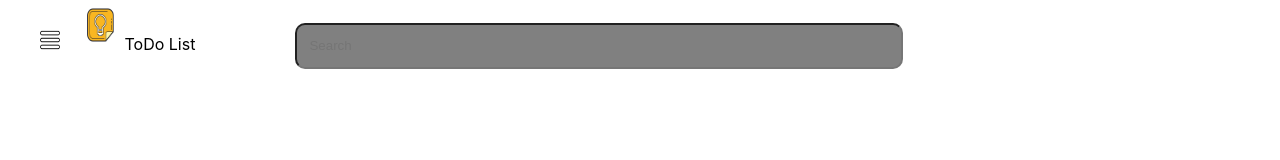
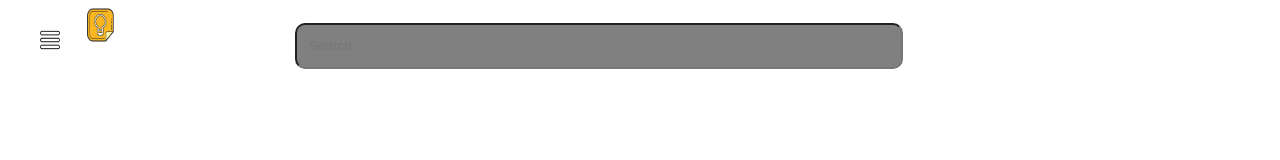
Before and after one commit to Chandramohan97/googlekeep, a React (Create React App) app: page / in a window 1280 px wide. Shown: the top 160 px of the page. Built offline with nearby package versions, Linux system fonts and the light colour scheme.

Commit message:
style : adding inline styling to list

```diff
--- a/src/Components/Header.js
+++ b/src/Components/Header.js
@@ -12,10 +12,10 @@ const Header = () => {
             <img src={menu} alt="bar" />
           </li>
 
-          <li>
+          <li style={{ color: "white" }}>
             <img src={logo} alt="logo" /> ToDo List
           </li>
-          <li>
+          <li style={{ color: "white" }}>
             <input type="text" placeholder="Search"></input>
           </li>
         </ul>
```
